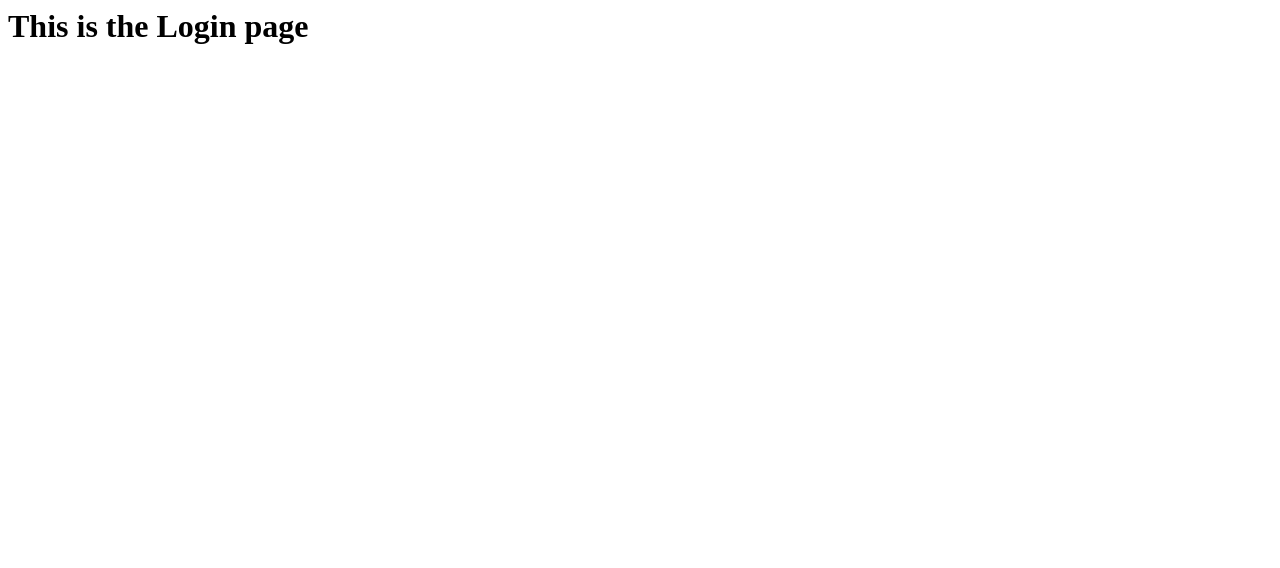
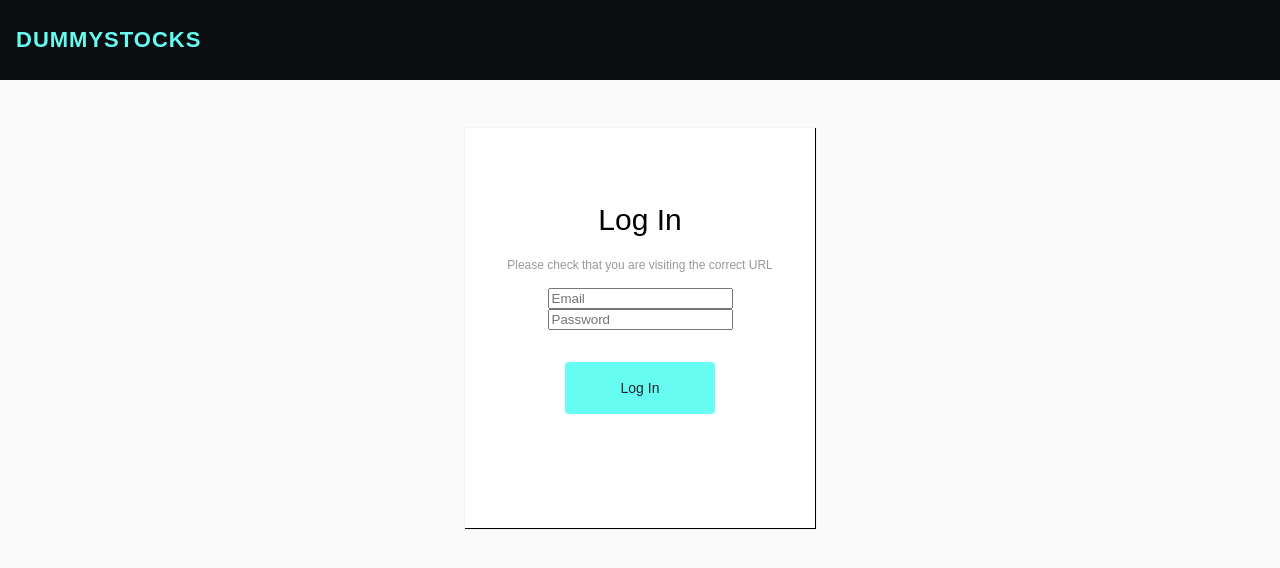
Before and after one commit to c0mpli/cipherX-website, a PHP site: page /login.php in a window 1280 px wide. Shown: the top 568 px of the page. Run offline with PHP 8.4, Linux system fonts and the light colour scheme.

Commit message:
minor changes

```diff
--- a/css/register-style.css
+++ b/css/register-style.css
@@ -75,6 +75,14 @@ header{
 }
 
 .btn-createaccount{
+    -webkit-box-align: center;
+    align-items: center;
+    -webkit-box-pack: center;
+    justify-content: center;
+    box-sizing: border-box;
+    appearance: none;
+    user-select: none;
+    cursor: pointer;
     display: block;
     margin: auto;
     top: 5em;
--- a/login.php
+++ b/login.php
@@ -1,8 +1,31 @@
-<html>
-<head>
-<title> Log In | DummyStocks</title>
-</head>
-<body>
-<h1> This is the Login page </h1>
-</body>
+<!DOCTYPE html>
+<html lang = "en">
+    <head>
+        <title> DummyStocks | Stocks for Beginners </title>
+        <meta charset="UTF-8">
+        <link rel="stylesheet" href="css/register-style.css">
+        <meta name="viewport" content="width=device-width, initial-scale=1.0">
+    </head>
+    <body>
+        <div class = "registerpage">
+            <header class= "header">
+                <a href = "index.php" class = "header-dummystocks"> DUMMYSTOCKS </a>
+            </header>
+            <div class="wrapper">
+            <div class="register-form">
+                <div data-bn-type="text" class = "register-title">Log In</div>
+                <div data-bn-type="text" class = "register-subtitle">Please check that you are visiting the correct URL</div>
+                <form class="form" action="includes/login.inc.php" method="post">
+                    <input type="text" name="email" placeholder="Email"> <br>
+                    <input type="password" name="password" placeholder="Password"><br>
+                    <a href="" class="createacc-box">
+                    <button class="btn-createaccount" data-bn-type="button">Log In</button>
+                    </a>
+                </form>
+            </div>
+            </div>
+
+        </div>
+
+    </body>
 </html>
```
Also changed, not shown: includes/login.inc.php (added).
